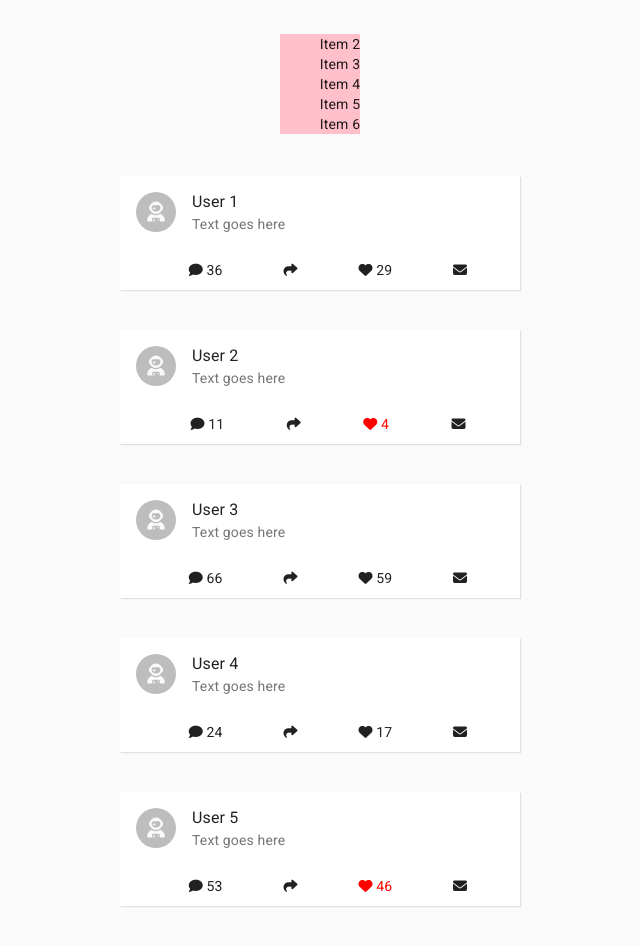
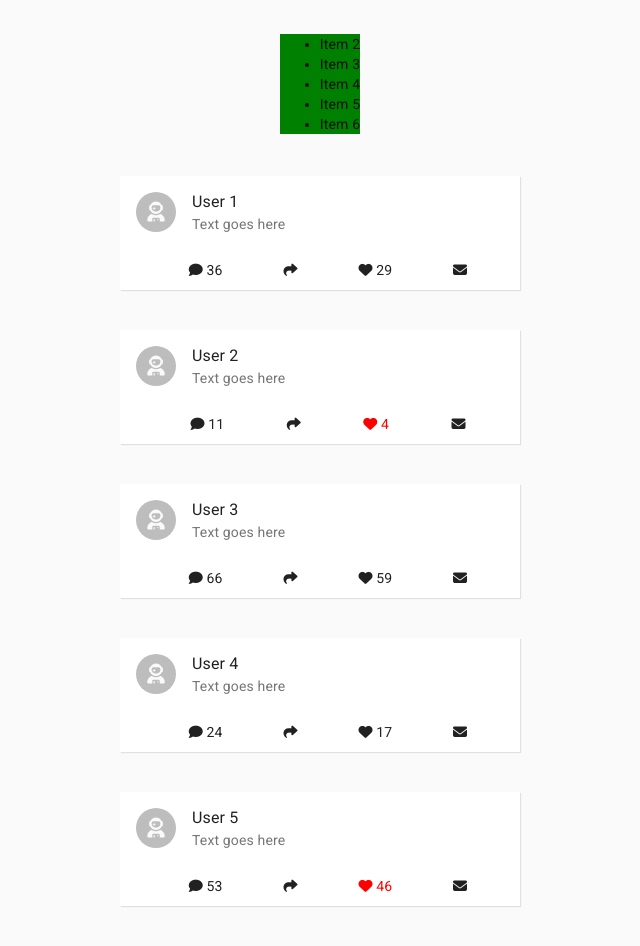
Before and after one commit to Entali/optimistic-ui, a React (Create React App) app: page / in a window 1280 px wide. Shown: the top 946 px of the page, without its empty margins (320-960 px from the left). Built offline with nearby package versions, Linux system fonts and the light colour scheme.

Commit message:
switching to emotion - css in js

```diff
--- a/package.json
+++ b/package.json
@@ -3,12 +3,15 @@
   "version": "0.1.0",
   "private": true,
   "dependencies": {
+    "@emotion/core": "^10.0.35",
+    "@emotion/styled": "^10.0.27",
     "@material-ui/core": "^4.11.0",
     "@material-ui/icons": "^4.9.1",
     "@testing-library/jest-dom": "^4.2.4",
     "@testing-library/react": "^9.3.2",
     "@testing-library/user-event": "^7.1.2",
     "aphrodite": "^2.4.0",
+    "emotion": "^10.0.27",
     "react": "^16.13.1",
     "react-dom": "^16.13.1",
     "react-scripts": "3.4.3"
--- a/src/App.js
+++ b/src/App.js
@@ -1,3 +1,4 @@
+/** @jsx jsx */
 import React, {Component} from 'react';
 import withStyles from '@material-ui/styles/withStyles';
 import List from "@material-ui/core/List";
@@ -5,7 +6,7 @@ import ListItem from "@material-ui/core/ListItem";
 import ListItemAvatar from "@material-ui/core/ListItemAvatar";
 import Avatar from "@material-ui/core/Avatar";
 import ListItemText from "@material-ui/core/ListItemText";
-import {StyleSheet, css} from "aphrodite";
+import { css, jsx } from '@emotion/core'
 import './App.css';
 
 const initialState = {
@@ -177,16 +178,9 @@ class App extends Component {
   }
 }
 
-const style = StyleSheet.create({
-  list: {
-    listStyle: 'none',
-    backgroundColor: 'pink',
-
-    ':hover': {
-      backgroundColor: 'black'
-    }
-  }
-})
+let style = css`
+  background-color: green;
+`
 
 class PlainList extends Component {
   state = {
@@ -199,7 +193,7 @@ class PlainList extends Component {
   render() {
     const {items} = this.state;
     return items && items.length && (
-        <ul className={css(style.list)}>
+        <ul css={style}>
           {items.map(({id, title}) => (
             <li key={`${id}-${title}`}>{title}</li>
           ))}
```
